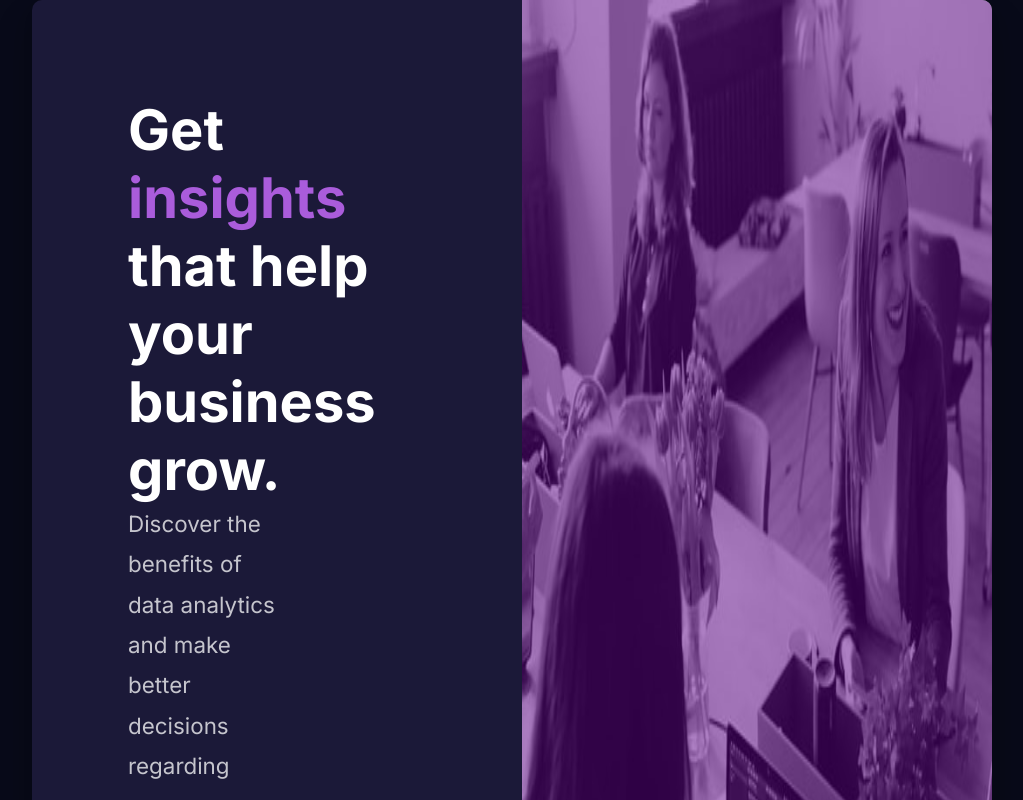
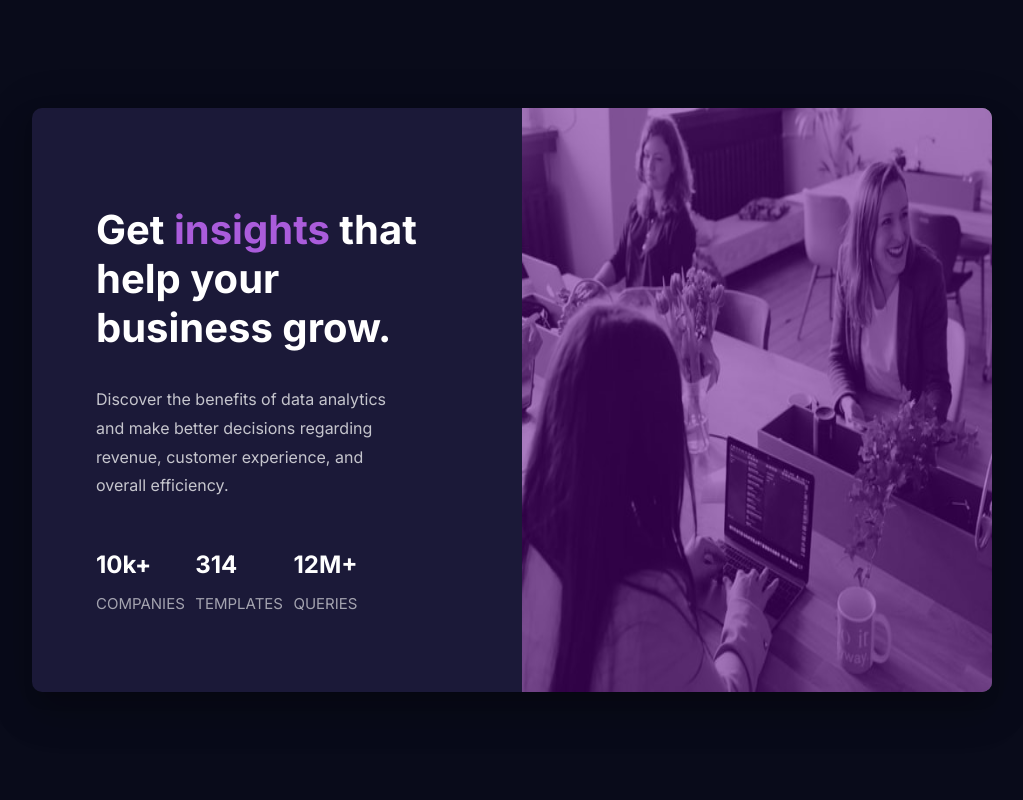
Before and after one commit to stebanc/stats-preview-card-component, a plain HTML site: page index.html in a window 1280 px wide. Shown: the top 800 px of the page, without its empty margins (128-1151 px from the left). Drawn offline with Linux system fonts and the light colour scheme.

Commit message:
Tarjeta de vista previa de estadísticas

```diff
--- a/sass/styles.scss
+++ b/sass/styles.scss
@@ -34,10 +34,10 @@ body {
     justify-content: space-between;
     width: 51%;
     color: $white;
-    padding: 6rem;
+    padding: 4rem;
   }
   &__number {
-    font-size: 36px;
+    font-size: 1.5rem;
     font-weight: bold;
     margin: 0;
   }
@@ -46,19 +46,18 @@ body {
     text-transform: uppercase;
   }
   &__title {
-    font-size: 3.5rem;
-    margin: 0;
+    font-size: 2.5rem;
     &--violet {
       color: $soft-violet-color;
     }
   }
   &__body {
-    padding-right: 150px;
-    padding-bottom: 110px;
+    padding-right: 70px;
+    padding-bottom: 50px;
     margin: 0;
     color: hsla(0, 0%, 100%, 0.75);
     line-height: 1.8;
-    font-size: 1.4rem;
+    font-size: 1rem;
   }
   &__img {
     width: 49%;
```
Also changed, not shown: css/styles.css, 1 other file.
